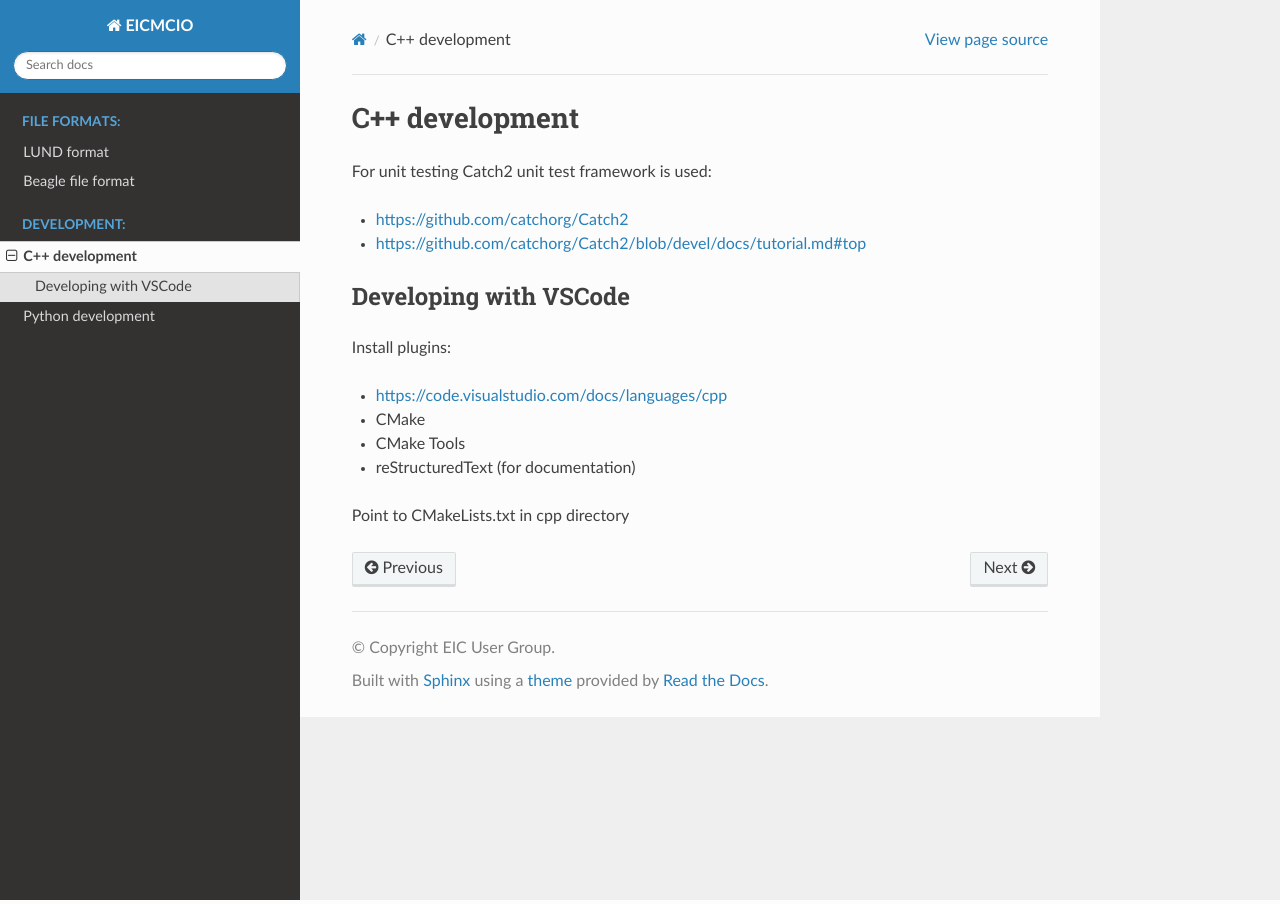
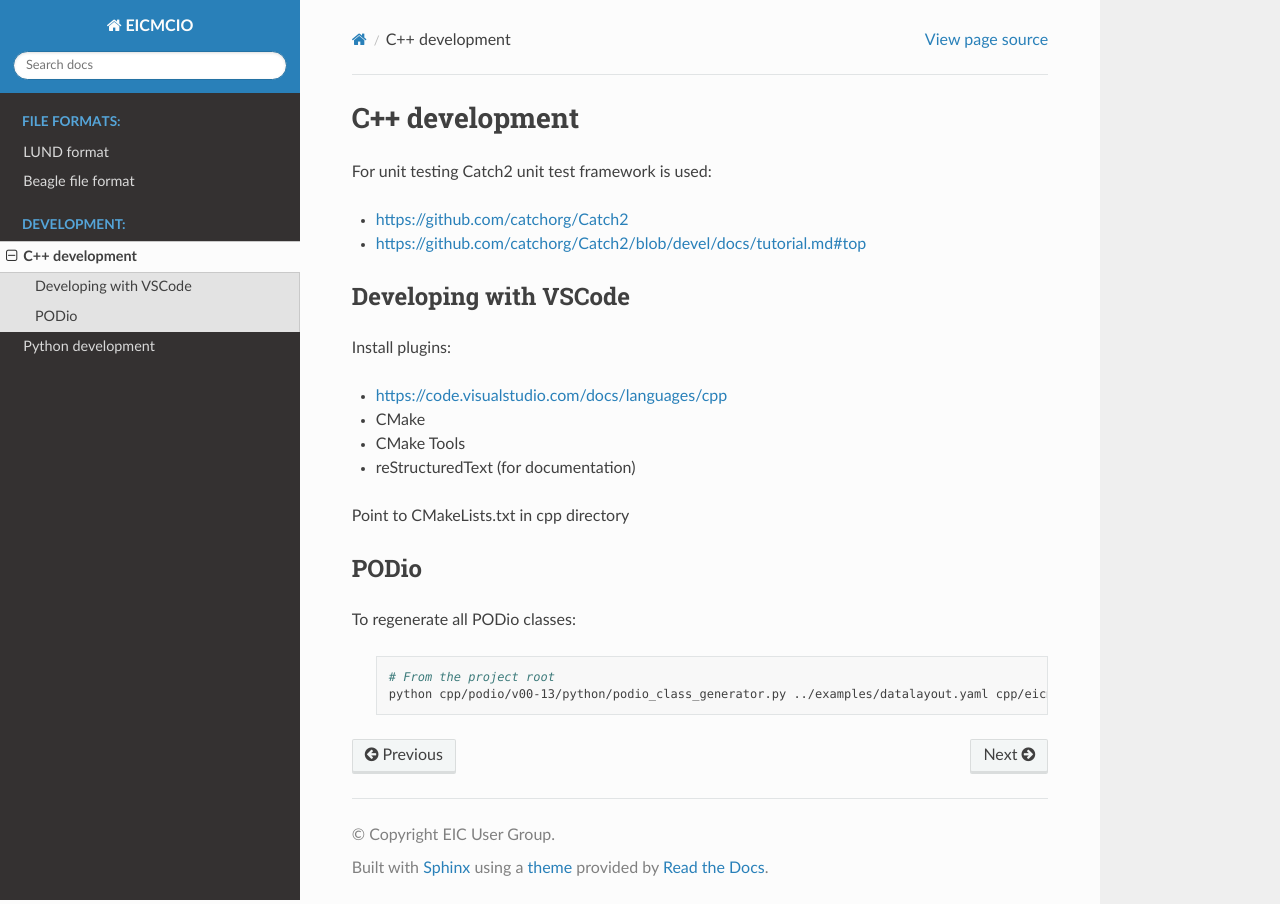
Before and after one commit to eic/eicmcio, a Sphinx documentation site: the page built from docs/cpp_development.rst, in a window 1280 px wide. Built offline with Sphinx 7.4.7 and the Read the Docs theme 2.0.0, drawn with Linux system fonts in a browser that asks for light colours.

Commit message:
EIC MC IO code

```diff
--- a/docs/cpp_development.rst
+++ b/docs/cpp_development.rst
@@ -20,3 +20,14 @@ Install plugins:
 
 
 Point to CMakeLists.txt in cpp directory
+
+
+PODio
+-----
+
+To regenerate all PODio classes:
+
+ .. code:: bash
+
+    # From the project root
+    python cpp/podio/v00-13/python/podio_class_generator.py ../examples/datalayout.yaml cpp/eicmcio/podio data ROOT
```
